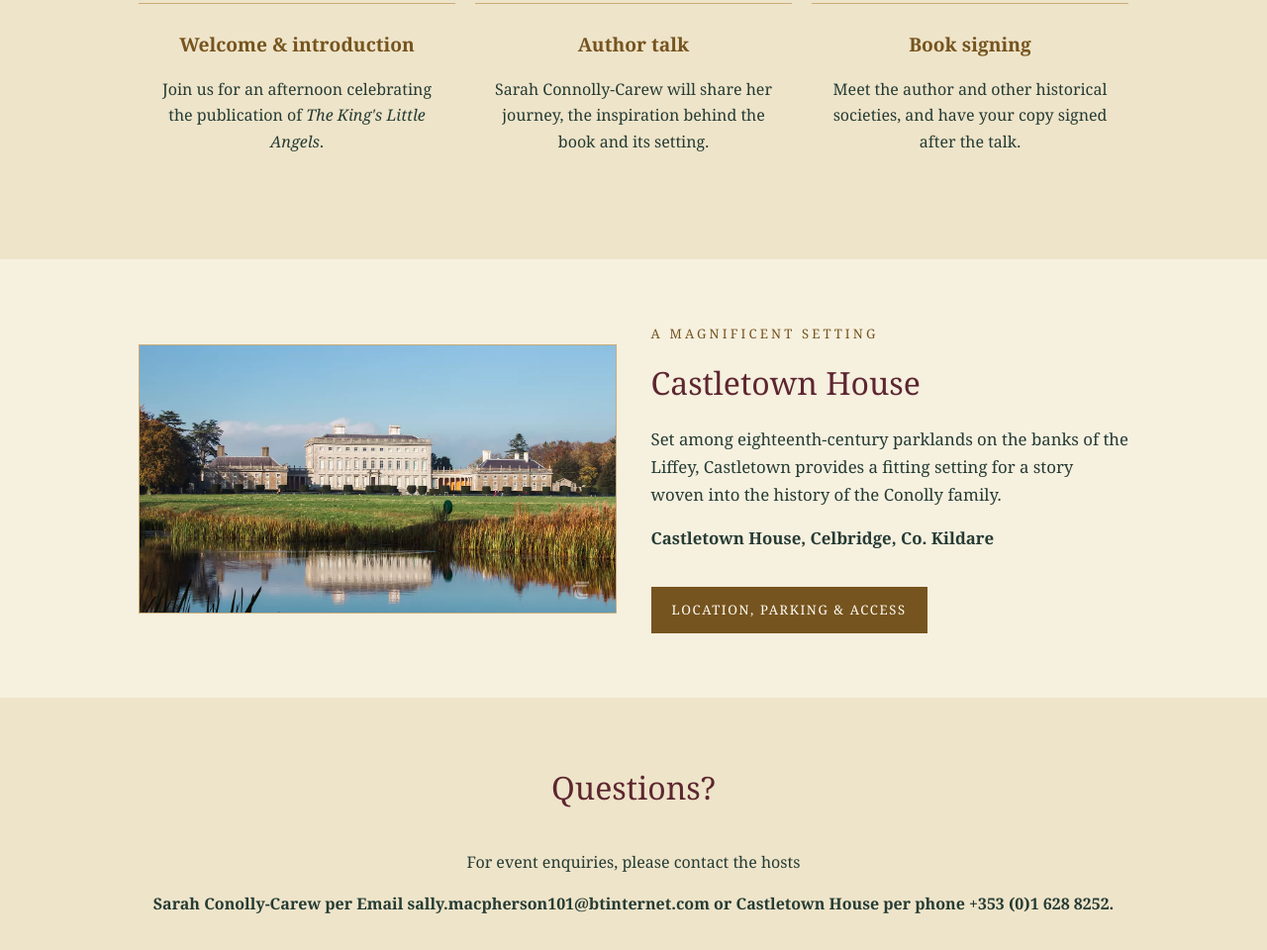
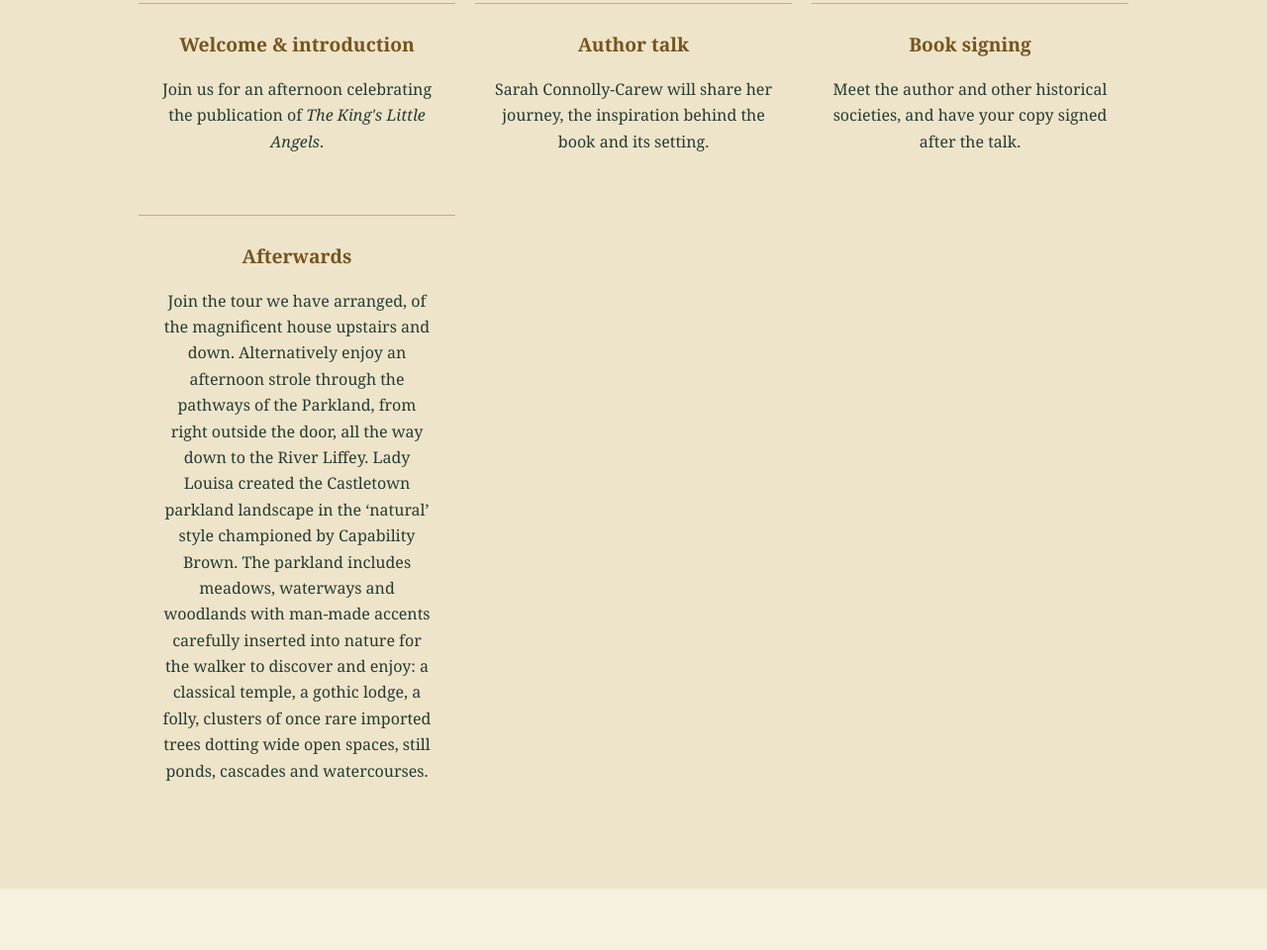
Before and after one commit to thebloodyscot-cell/Book-Launch, a plain HTML site: page index.html in a window 1280 px wide. Shown: the part 1276-2236 px from the top of the page at 99% size. Drawn offline with Linux system fonts and the light colour scheme; files whose address does not match are found by name.

Commit message:
Update index.html

```diff
--- a/index.html
+++ b/index.html
@@ -26,7 +26,7 @@
   <div>
     <p class="eyebrow">The honour of your company is requested</p>
     <h1>The King's<br>Little Angels</h1>
-    <p class="subtitle">For the first time, after years of research into the Conolly & Lennox families, historian Sarah Conolly-Carew’s fifth historical book, provides a fascinating and intimate insight into the childhood of the famous Lennox sisters, Lady Louisa and Lady Sarah, handed down through their personal correspondence and books of the 18th century.</p>
+    <p class="subtitle">For the first time, after years of research into the Conolly & Lennox families, historian Sarah Conolly-Carew’s fifth historical book, provides a fascinating and intimate insight into the childhood of the famous sisters, Lady Louisa and Lady Sarah, handed down through their personal correspondence and books of the 18th century.</p>
     <p class="byline">Sarah Connolly-Carew</p>
     <div class="divider"></div>
 
@@ -73,6 +73,11 @@
         <h3>Book signing</h3>
         <p>Meet the author and other historical societies, and have your copy signed after the talk.</p>
       </div>
+      <div class="feature">
+        <h3>Afterwards</h3>
+        <p>Join the tour we have arranged, of the magnificent house upstairs and down. Alternatively enjoy an afternoon strole through the pathways of the Parkland, from right outside the door, all the way down to the River Liffey. Lady Louisa created the Castletown parkland landscape in the ‘natural’ style championed by Capability Brown.
+          The parkland includes meadows, waterways and woodlands with man-made accents carefully inserted into nature for the walker to discover and enjoy: a classical temple, a gothic lodge, a folly, clusters of once rare imported trees dotting wide open spaces, still ponds, cascades and watercourses.</p>
+      </div>
     </div>
   </div>
 </section>
```
